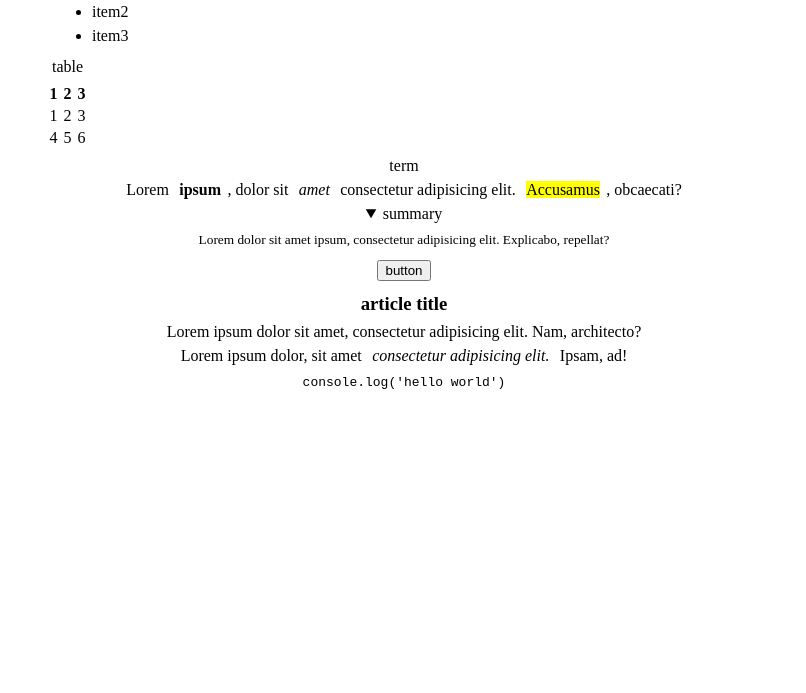
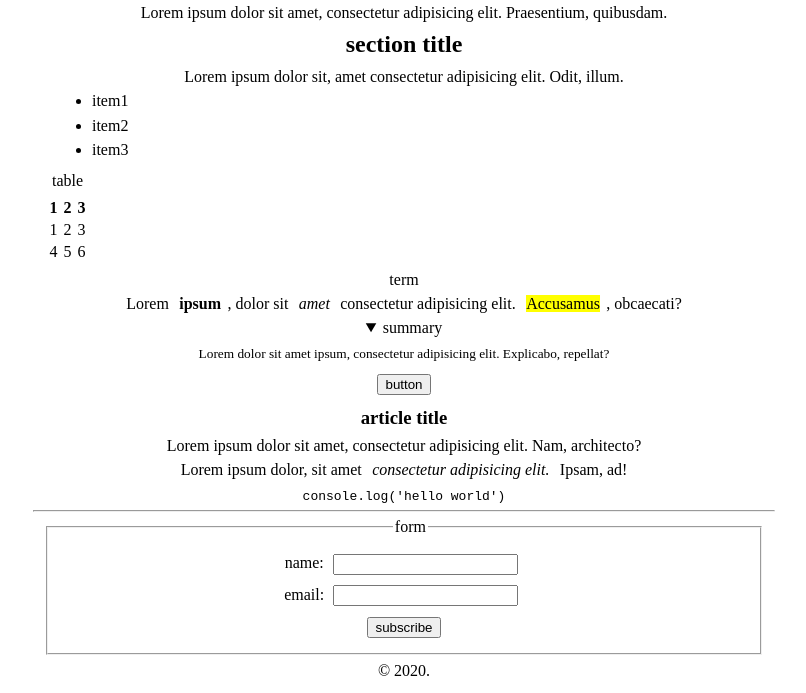
Before and after one commit to dendenisov/Comparsion-of-CSS-frameworks, a plain HTML site: page index.html in a window 1280 px wide. Shown: the part 298-991 px from the top of the page, without its empty margins (236-1042 px from the left). Before the commit the page ends 800 px from the top, so only its background shows below. Drawn offline with Linux system fonts and the light colour scheme.

Commit message:
added footer

```diff
--- a/index.html
+++ b/index.html
@@ -103,5 +103,25 @@
                 </code>
             </article>
         </main>
+
+        <hr>
+
+        <footer>
+            <form action="#">
+                <fieldset>
+                    <legend>form</legend>
+                    <label>name:
+                        <input type="text">
+                    </label>
+                    <label>email:
+                        <input type="email">
+                    </label>
+                    <input type="submit" value="subscribe">
+                </fieldset>
+            </form>
+
+            <p>&copy; 2020.</p>
+        </footer>
+    </div>
 </body>
 </html>
```
Also changed, not shown: logo.png (added).
